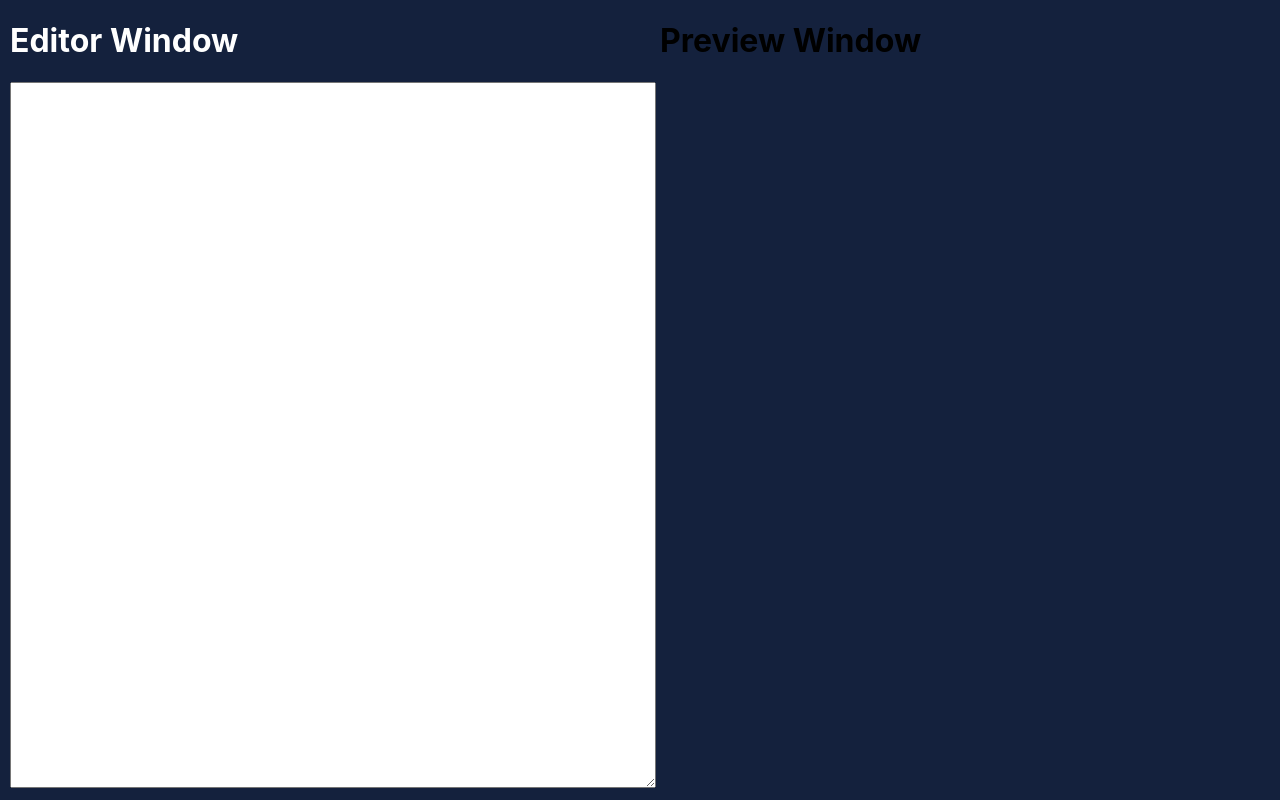
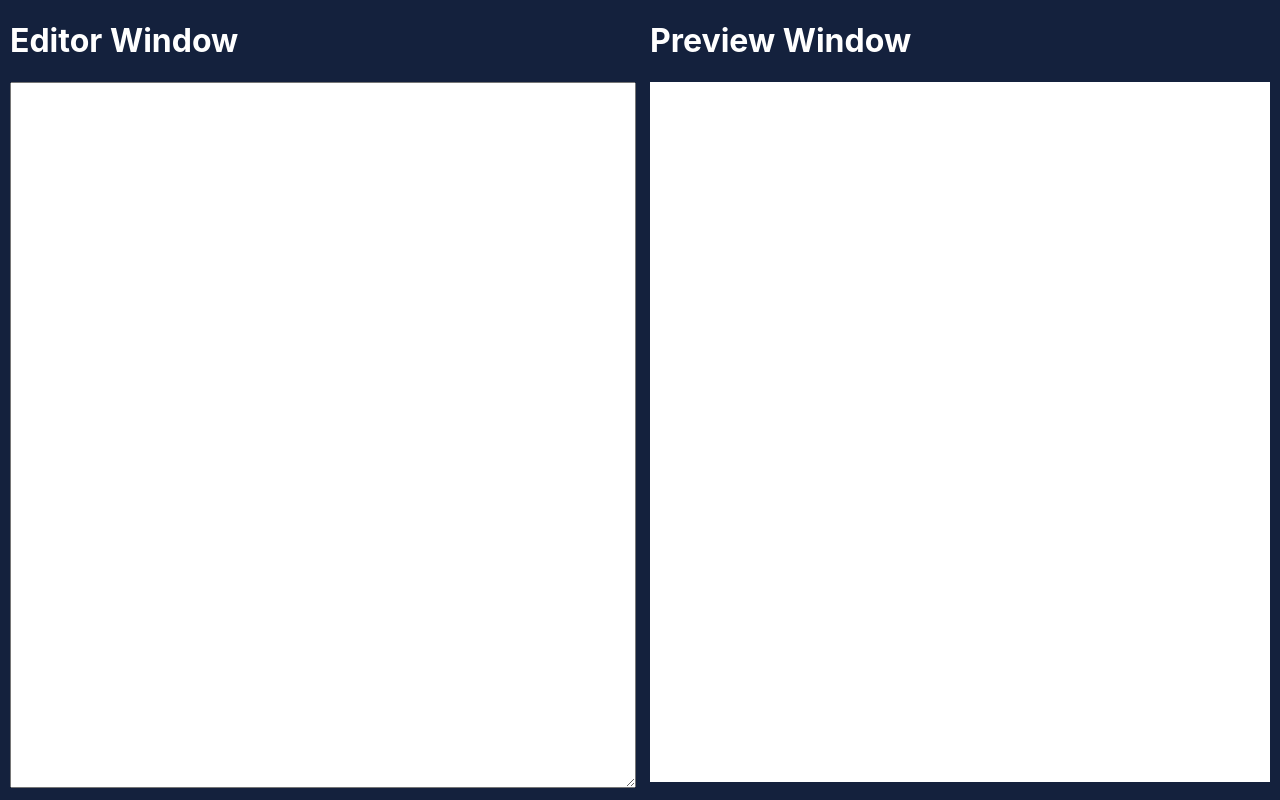
Before and after one commit to leonelamatos/markdown-previewer, a React (Create React App) app: page / in a window 1280 px wide. Built offline with nearby package versions, Linux system fonts and the light colour scheme.

Commit message:
Adds preview-area id to div

```diff
--- a/src/components/Preview.jsx
+++ b/src/components/Preview.jsx
@@ -2,8 +2,9 @@ import React from 'react';
 
 const Preview = () => {
 	return (
-		<div>
+		<div id='Preview'>
 			<h1>Preview Window</h1>
+			<div id='preview-area'></div>
 		</div>
 	);
 };
```
